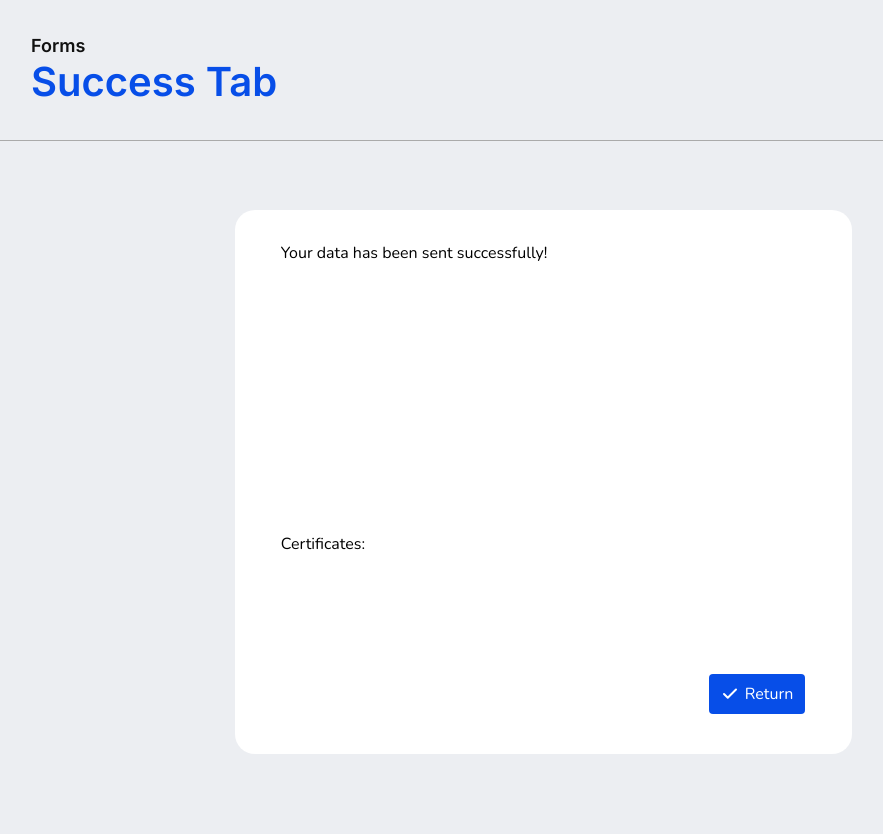
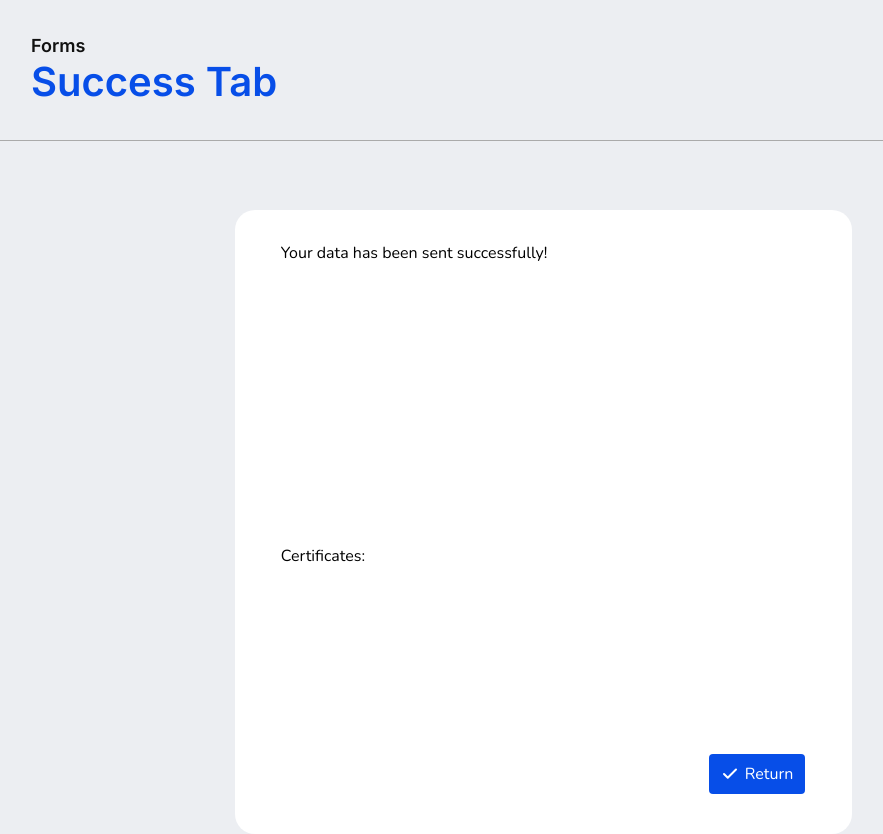
Before and after one commit to Ovictorhugol/FormChallenge, a React (Vite) app: page /sucess in a window 1280 px wide. Shown: the whole page, without its empty margins (97-980 px from the left). Before the commit the page ends 800 px from the top, so only its background shows below. Built offline with nearby package versions, Linux system fonts and the light colour scheme.

Commit message:
Fix: Updating Success container

```diff
--- a/src/components/Containers/Form/Success/Success.jsx
+++ b/src/components/Containers/Form/Success/Success.jsx
@@ -27,13 +27,12 @@ const Success = (props) => {
     const phone = `Phone: ${localStorage.getItem("phone")}`;
     const birthday = `Birthday: ${localStorage.getItem("birthday")}`;
     const linkedIn = `LinkedIn: ${localStorage.getItem("linkedIn")}`;
-
     const gitHub = `GitHub: ${localStorage.getItem("gitHub")}`;
     const certificates = `${JSON.parse(
       localStorage.getItem("certificates")
     )}`;
     const teamName = `TeamName: ${localStorage.getItem("teamName")}`;
-    const institution = `Institution: ${localStorage.getItem("intitution")}`;
+    const institution = `Institution: ${localStorage.getItem("institution")}`;
     const graduation = `Graduation: ${localStorage.getItem("graduation")}`;
 
     if (localStorage.getItem("fullname") !== null) {
@@ -89,8 +88,8 @@ const Success = (props) => {
       <Text variable={linkedIn} />
       <Text variable={gitHub} />
       <CertificatesContainer>
-        <Text variable={"Certificates: "} />
-        <Text variable={certificates.replace(/\,/g, "\n")} />
+        <Text id="titlecertificate" variable={"Certificates: "} />
+        <Text id="contentCertificate" variable={certificates.replace(/\,/g, "\n")} />
       </CertificatesContainer>
       <Text variable={teamName} />
       <Text variable={institution} />
--- a/src/components/Containers/Form/Success/Success.styled.js
+++ b/src/components/Containers/Form/Success/Success.styled.js
@@ -3,7 +3,7 @@ import styled from "styled-components";
 const SuccessContainer = styled.div`
   display: flex;
   flex-direction: column;
-  height: 30rem;
+  height: 35rem;
   width: 85%;
   border-radius: 1em;
   margin: auto;
@@ -24,10 +24,11 @@ const ReturnContainer = styled.div`
 const CertificatesContainer = styled.div`
   width: 100%;
   display: inline-flex;
-  height: 2rem;
-  &:first-child {
-    width: 30%;
+  height: 6rem;
+  div:nth-child(2) {
+    flex: 2;
   }
+
 `
 
 
--- a/src/globalStyles.js
+++ b/src/globalStyles.js
@@ -57,7 +57,7 @@ body {
 	width: 100%;
 	height: 100%;
 	@media (max-width:768px) {
-		background: white
+		background: white;
 	}
 }
 
```
